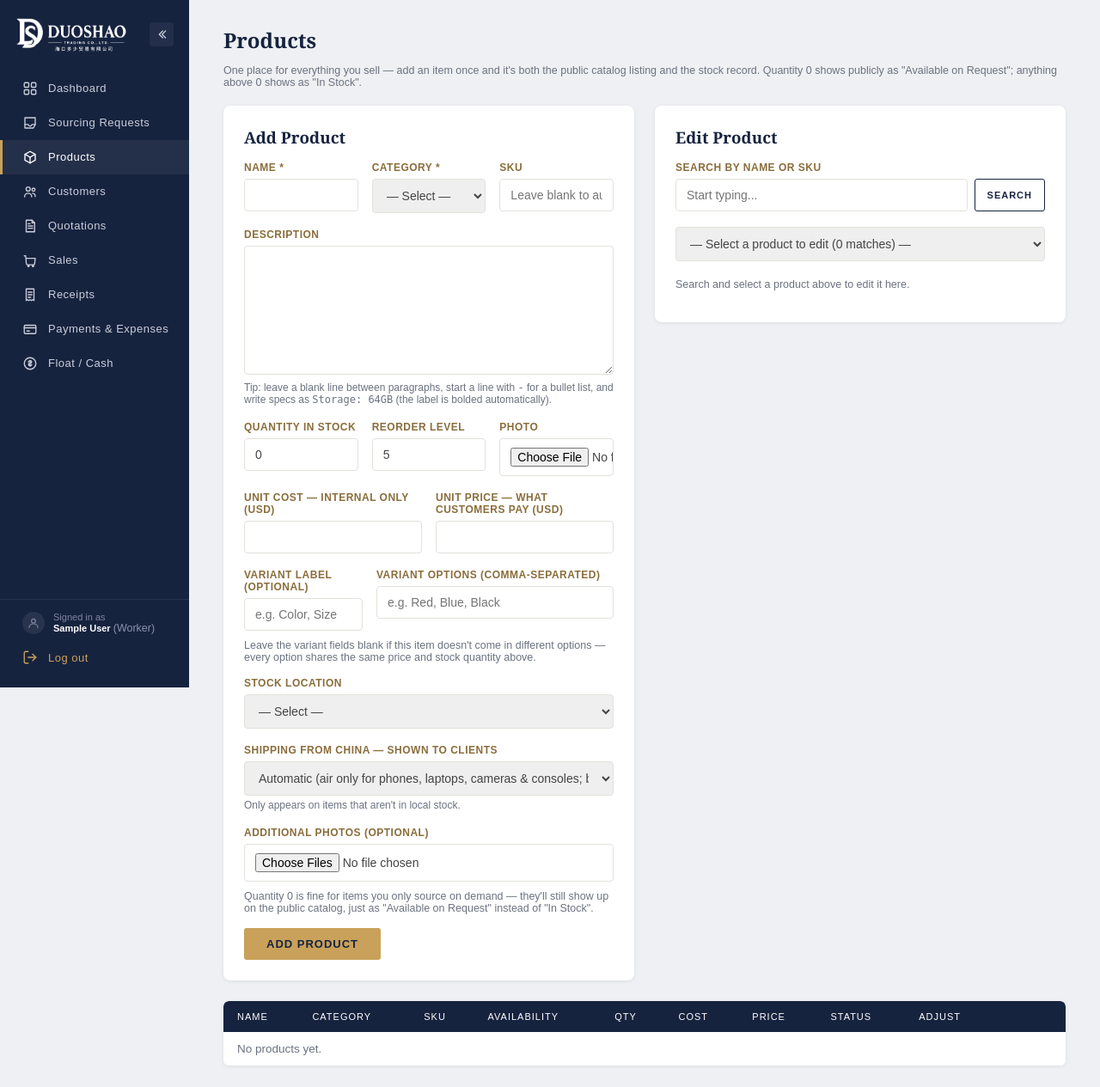
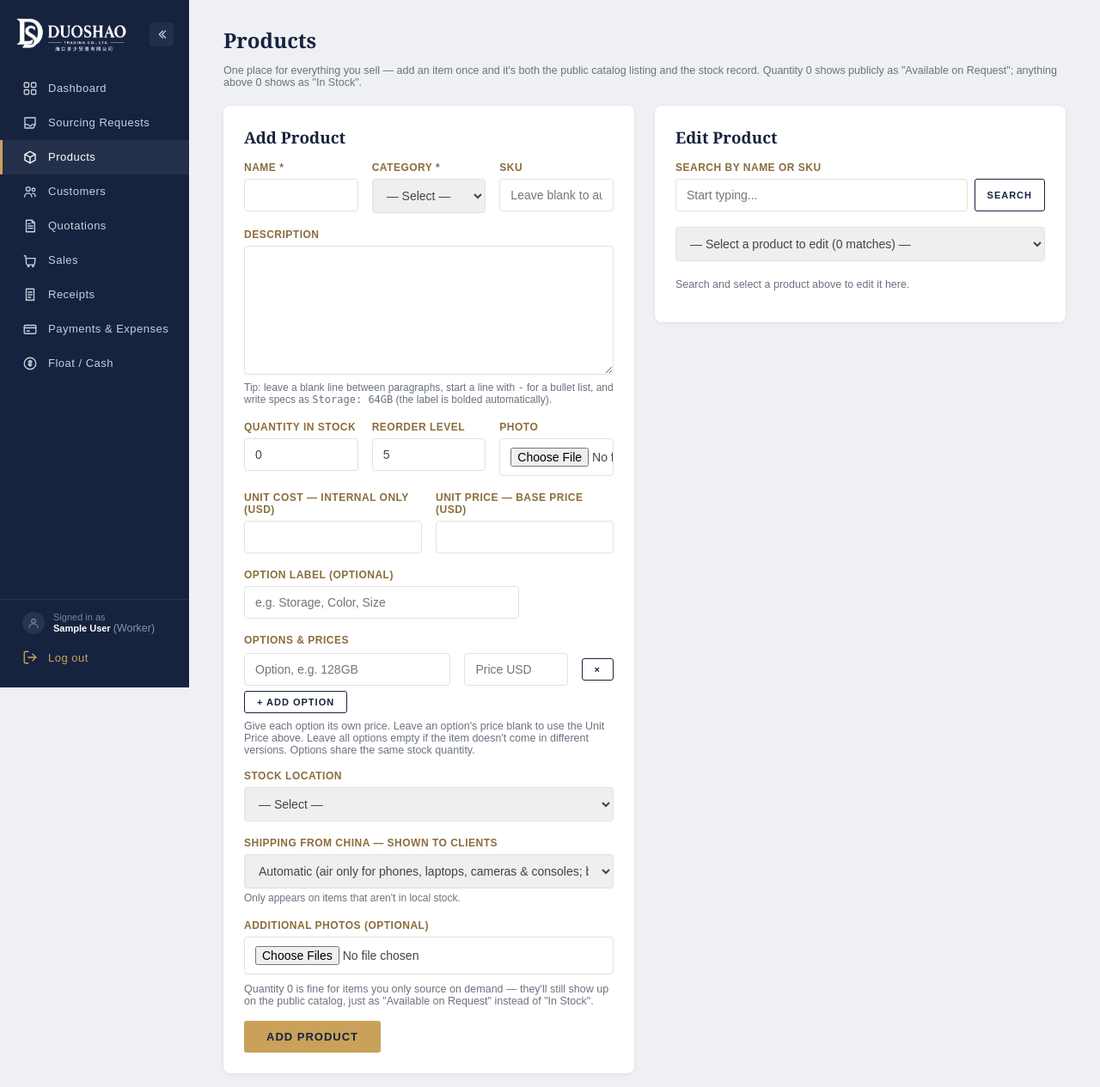
Before and after one commit to ntawandae/DS-Trading, a Flask app: page /admin/products in a window 1280 px wide. Shown: the top 1265 px of the page at 86% size. Before the commit the page ends 1240 px from the top, so only its background shows below. Run offline with Flask 3, Linux system fonts and the light colour scheme; the visitor is signed in with stand-in values (Sample User, id 1); data that the repository does not hold is empty.

Commit message:
Add files via upload

```diff
--- a/duoshao/templates/admin/_product_form_fields.html
+++ b/duoshao/templates/admin/_product_form_fields.html
@@ -21,13 +21,39 @@
 </div>
 <div class="form-row">
   <div class="form-group"><label>Unit Cost — internal only (USD)</label><input type="number" step="0.01" name="unit_cost_usd" value="{{ item.unit_cost_usd if item else '' }}"></div>
-  <div class="form-group"><label>Unit Price — what customers pay (USD)</label><input type="number" step="0.01" name="unit_price_usd" value="{{ item.unit_price_usd if item else '' }}"></div>
+  <div class="form-group"><label>Unit Price — base price (USD)</label><input type="number" step="0.01" name="unit_price_usd" value="{{ item.unit_price_usd if item else '' }}"></div>
 </div>
-<div class="form-row">
-  <div class="form-group"><label>Variant Label (optional)</label><input type="text" name="variant_label" value="{{ item.variant_label if item else '' }}" placeholder="e.g. Color, Size"></div>
-  <div class="form-group" style="flex:2;"><label>Variant Options (comma-separated)</label><input type="text" name="variant_options" value="{{ item.variant_options if item else '' }}" placeholder="e.g. Red, Blue, Black"></div>
+<div class="form-group" style="max-width:320px;">
+  <label>Option Label (optional)</label>
+  <input type="text" name="variant_label" value="{{ item.variant_label if item else '' }}" placeholder="e.g. Storage, Color, Size">
 </div>
-<p class="muted" style="margin:-8px 0 16px;">Leave the variant fields blank if this item doesn't come in different options — every option shares the same price and stock quantity above.</p>
+<label style="display:block; font-size:12px; letter-spacing:0.5px; text-transform:uppercase; color:#8a6d3b; font-weight:bold; margin:6px 0 8px;">Options &amp; prices</label>
+<div id="variant-rows">
+  {% for v in (item.variant_pairs if item else []) %}
+  <div class="form-row variant-row" style="align-items:center; margin-bottom:6px;">
+    <div class="form-group" style="flex:2; margin:0;"><input type="text" name="variant_name" value="{{ v.name }}" placeholder="Option, e.g. 128GB"></div>
+    <div class="form-group" style="flex:1; margin:0;"><input type="number" step="0.01" min="0" name="variant_price" value="{{ '%.2f'|format(v.price) if v.price else '' }}" placeholder="Price USD"></div>
+    <button type="button" class="btn btn-outline btn-sm" onclick="removeVariantRow(this)" title="Remove option">&times;</button>
+  </div>
+  {% endfor %}
+</div>
+<template id="variant-row-template">
+  <div class="form-row variant-row" style="align-items:center; margin-bottom:6px;">
+    <div class="form-group" style="flex:2; margin:0;"><input type="text" name="variant_name" placeholder="Option, e.g. 128GB"></div>
+    <div class="form-group" style="flex:1; margin:0;"><input type="number" step="0.01" min="0" name="variant_price" placeholder="Price USD"></div>
+    <button type="button" class="btn btn-outline btn-sm" onclick="removeVariantRow(this)" title="Remove option">&times;</button>
+  </div>
+</template>
+<button type="button" class="btn btn-outline btn-sm" onclick="addVariantRow()" style="margin-bottom:8px;">+ Add option</button>
+<p class="muted" style="margin:0 0 16px;">Give each option its own price. Leave an option's price blank to use the Unit Price above. Leave all options empty if the item doesn't come in different versions. Options share the same stock quantity.</p>
+<script>
+function addVariantRow() {
+  var tpl = document.getElementById('variant-row-template');
+  document.getElementById('variant-rows').appendChild(tpl.content.cloneNode(true));
+}
+function removeVariantRow(btn) { btn.closest('.variant-row').remove(); }
+if (!document.querySelector('#variant-rows .variant-row')) { addVariantRow(); }
+</script>
 <div class="form-group">
   <label>Stock Location</label>
   <select name="location">
--- a/duoshao/templates/admin/products.html
+++ b/duoshao/templates/admin/products.html
@@ -71,7 +71,7 @@
         </td>
         <td>{{ i.quantity }}</td>
         <td>${{ "%.2f"|format(i.unit_cost_usd) }}</td>
-        <td>${{ "%.2f"|format(i.unit_price_usd) }}</td>
+        <td>${{ "%.2f"|format(i.display_price or i.unit_price_usd or 0) }}{% if i.price_varies %} <span class="muted" title="Options have different prices">+</span>{% endif %}</td>
         <td>{{ 'Active' if i.active else 'Hidden' }}</td>
         <td>
           <form method="POST" action="{{ url_for('admin.products_adjust', item_id=i.id) }}" style="display:flex; gap:6px;">
--- a/duoshao/templates/admin/quotation_new.html
+++ b/duoshao/templates/admin/quotation_new.html
@@ -40,7 +40,10 @@
   <p class="muted" style="margin:-4px 0 10px;">Pick from the catalog (auto-fills price) or type any custom item.</p>
   <datalist id="catalog-options">
     {% for c in catalog_items %}
-    <option value="{{ c.name }}" data-price="{{ c.unit_price_usd or '' }}">
+    <option value="{{ c.name }}" data-price="{{ c.unit_price_usd or c.display_price or '' }}">
+    {% for v in c.variant_pairs %}
+    <option value="{{ c.name }} — {{ v.name }}" data-price="{{ c.price_for_variant(v.name) or '' }}">
+    {% endfor %}
     {% endfor %}
   </datalist>
   <div id="items-wrap">
--- a/duoshao/templates/admin/sale_new.html
+++ b/duoshao/templates/admin/sale_new.html
@@ -28,7 +28,10 @@
   <p class="muted" style="margin:-4px 0 10px;">Pick from the catalog (auto-fills price) or type any custom item — not limited to what's in the database.</p>
   <datalist id="catalog-options">
     {% for c in catalog_items %}
-    <option value="{{ c.name }}" data-price="{{ c.unit_price_usd or '' }}">
+    <option value="{{ c.name }}" data-price="{{ c.unit_price_usd or c.display_price or '' }}">
+    {% for v in c.variant_pairs %}
+    <option value="{{ c.name }} — {{ v.name }}" data-price="{{ c.price_for_variant(v.name) or '' }}">
+    {% endfor %}
     {% endfor %}
   </datalist>
   <div id="items-wrap">
```
